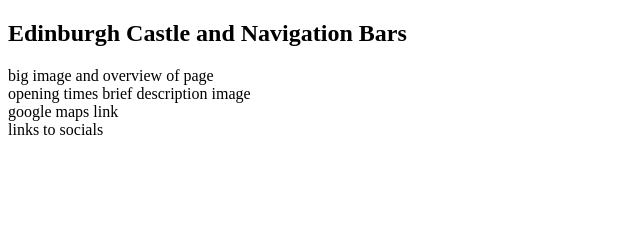
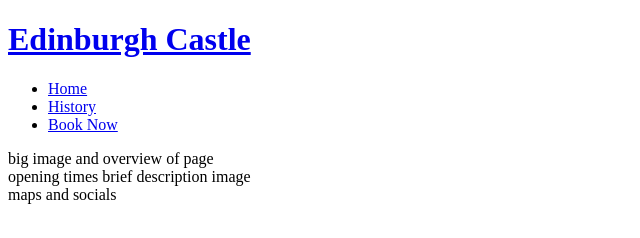
Before and after one commit to ScottA27/Portfolio-Project-1, a plain HTML site: page index.html in a window 1280 px wide. Shown: the whole page, without its empty margins (0-640 px from the left). Drawn offline with Linux system fonts and the light colour scheme.

Commit message:
Add header structure and navigation links

```diff
--- a/index.html
+++ b/index.html
@@ -10,12 +10,28 @@
     <title>Edinburgh Castle</title>
 </head>
 <body>
-    <section>
-    <h1>Edinburgh Castle and Navigation Bars</h1>
-    </section>
+    <header>
+        <a href="index.html">
+            <h1>Edinburgh Castle</h1>
+            <nav>
+                <ul>
+                    <li>
+                        <a href="index.html">Home</a>
+                    </li>
+                    <li>
+                        <a href="history.html">History</a>
+                    </li>
+                    <li>
+                        <a href="booking.html">Book Now</a>
+                    </li>
+                </ul>
+            </nav>
+        </a>
+    </header>
+
+
     <section>big image and overview of page</section>
     <section>opening times brief description image</section>
-    <section>google maps link</section>
-    <section>links to socials</section>
+    <footer>maps and socials</footer>
 </body>
 </html>
```
Also changed, not shown: booking.html (added), history.html (added).
